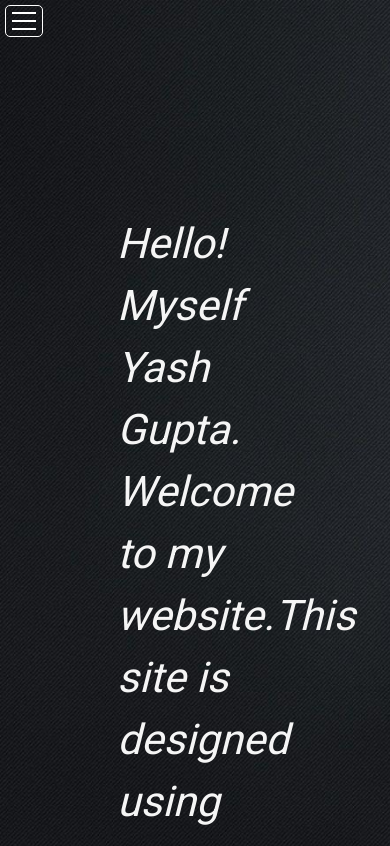
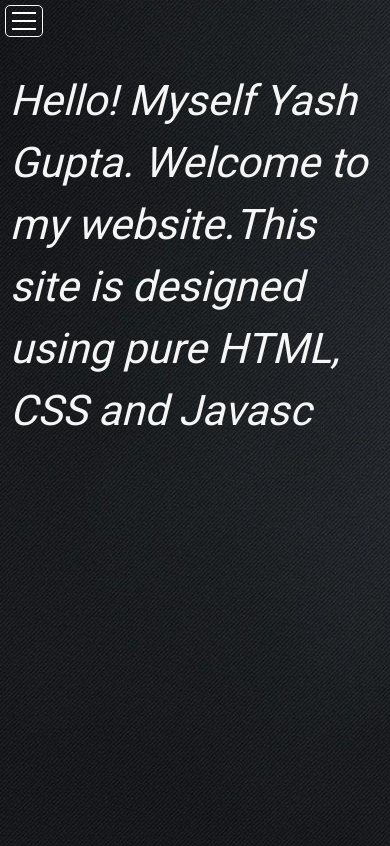
Before and after one commit to Yashg5080/Yash-Gupta, a plain HTML site: page index.html in a window 390 px wide. Shown: the top 846 px of the page. Drawn offline with Linux system fonts and the light colour scheme.

Commit message:
changed home

```diff
--- a/css/index.css
+++ b/css/index.css
@@ -175,6 +175,15 @@ body {
     display: block;
   }
 
+  #content{
+    color: whitesmoke;
+    margin: auto;
+    margin-top: 4vh;
+    max-width: 95vw;
+    font-size: 5vh;
+    font-style: italic;
+  }
+
   .my-name,
   .other-items {
     flex-direction: column;
--- a/index.html
+++ b/index.html
@@ -23,7 +23,7 @@
         <ul class="nav-list" id="ul">
             <div class="my-name">
                 <img src="images/myphoto.jpg" id="myphoto" alt="Yash Gupta" title="Click Here">
-                <a href="/">
+                <a href="index.html">
                     <li class="nav-elements">Yash Gupta</li>
                 </a>
             </div>
```
Also changed, not shown: about.html (+1 -1 lines), projects.html (+1 -1 lines).
